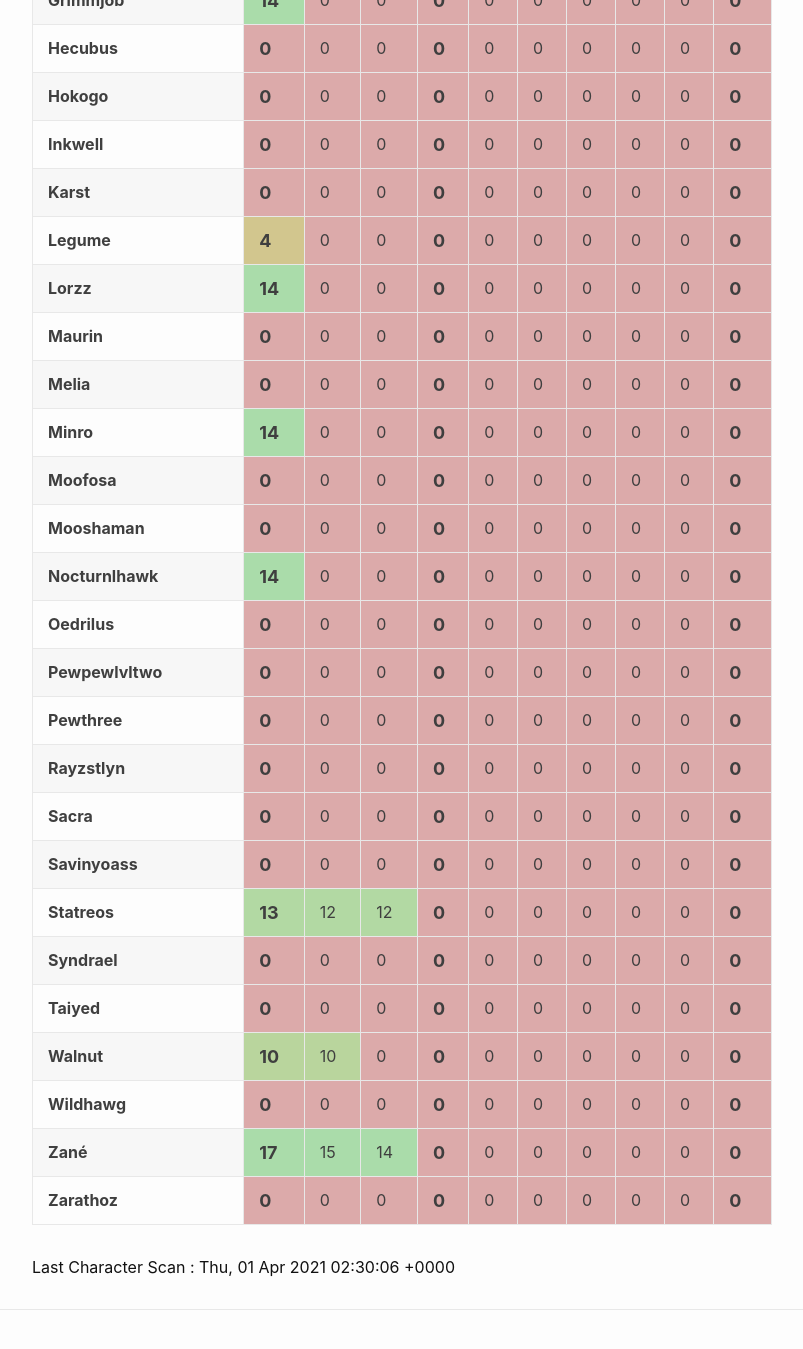
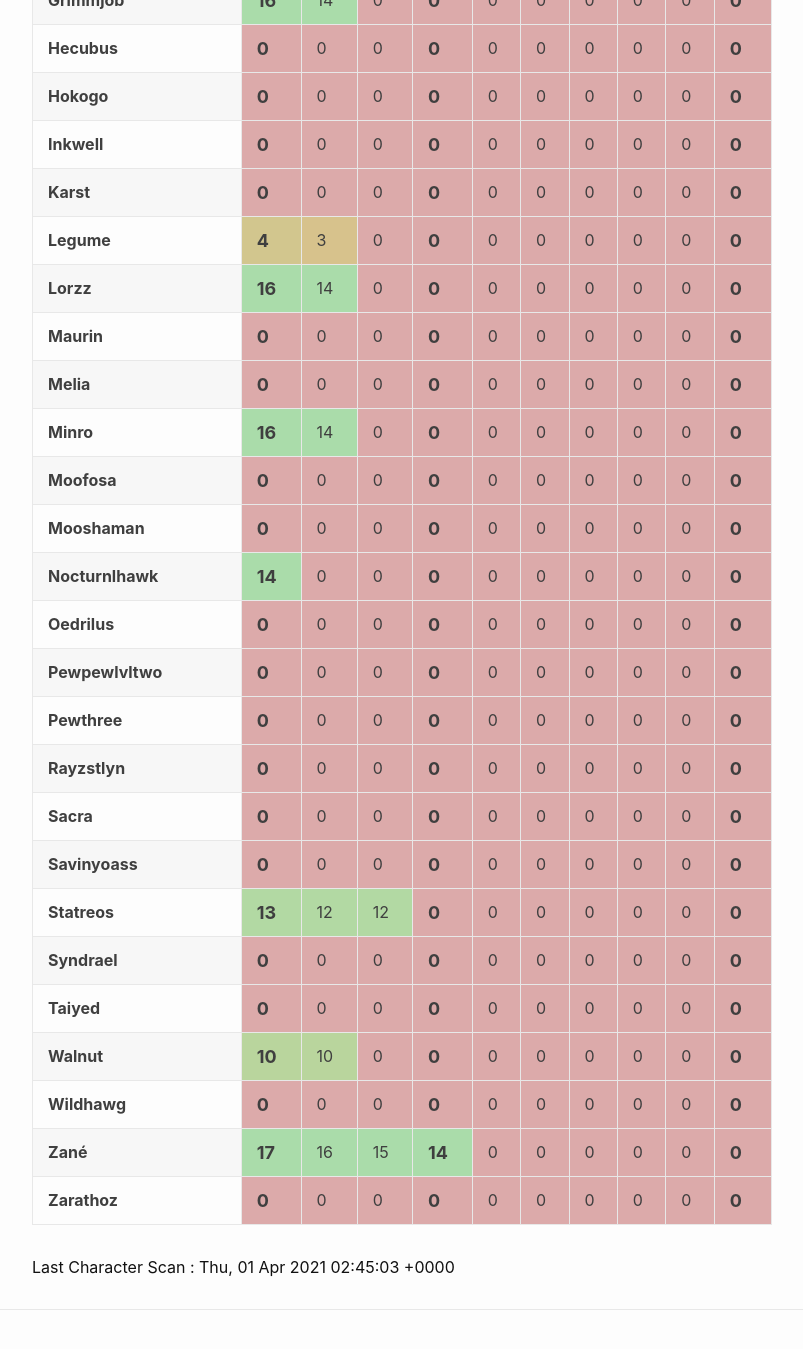
Before and after one commit to eldertribunal/keystonetracker, a Jekyll site: the page built from weekly.md, in a window 1280 px wide and 1400 px high, scrolled down 890 px. Shown: the top 1349 px of the window, without its empty margins (126-929 px from the left). Built offline with Jekyll 4.4.1, drawn with Linux system fonts in a browser that asks for light colours.

Commit message:
auto scan Thu Apr  1 02:45:50 UTC 2021

```diff
--- a/_data/scanned.json
+++ b/_data/scanned.json
@@ -1,3 +1,3 @@
 {
-  "timestamp": 1617244206
+  "timestamp": 1617245103
 }
--- a/_data/weekly.json
+++ b/_data/weekly.json
@@ -18,7 +18,7 @@
     "name": "Legume",
     "dungeons": [
       4,
-      0,
+      3,
       0,
       0,
       0,
@@ -77,8 +77,8 @@
   {
     "name": "Beastmaster",
     "dungeons": [
+      16,
       14,
-      0,
       0,
       0,
       0,
@@ -137,8 +137,8 @@
   {
     "name": "Lorzz",
     "dungeons": [
+      16,
       14,
-      0,
       0,
       0,
       0,
@@ -197,8 +197,8 @@
   {
     "name": "Minro",
     "dungeons": [
+      16,
       14,
-      0,
       0,
       0,
       0,
@@ -333,9 +333,9 @@
     "name": "Zan\u00e9",
     "dungeons": [
       17,
+      16,
       15,
       14,
-      0,
       0,
       0,
       0,
@@ -512,8 +512,8 @@
   {
     "name": "Grimmjob",
     "dungeons": [
+      16,
       14,
-      0,
       0,
       0,
       0,
```
